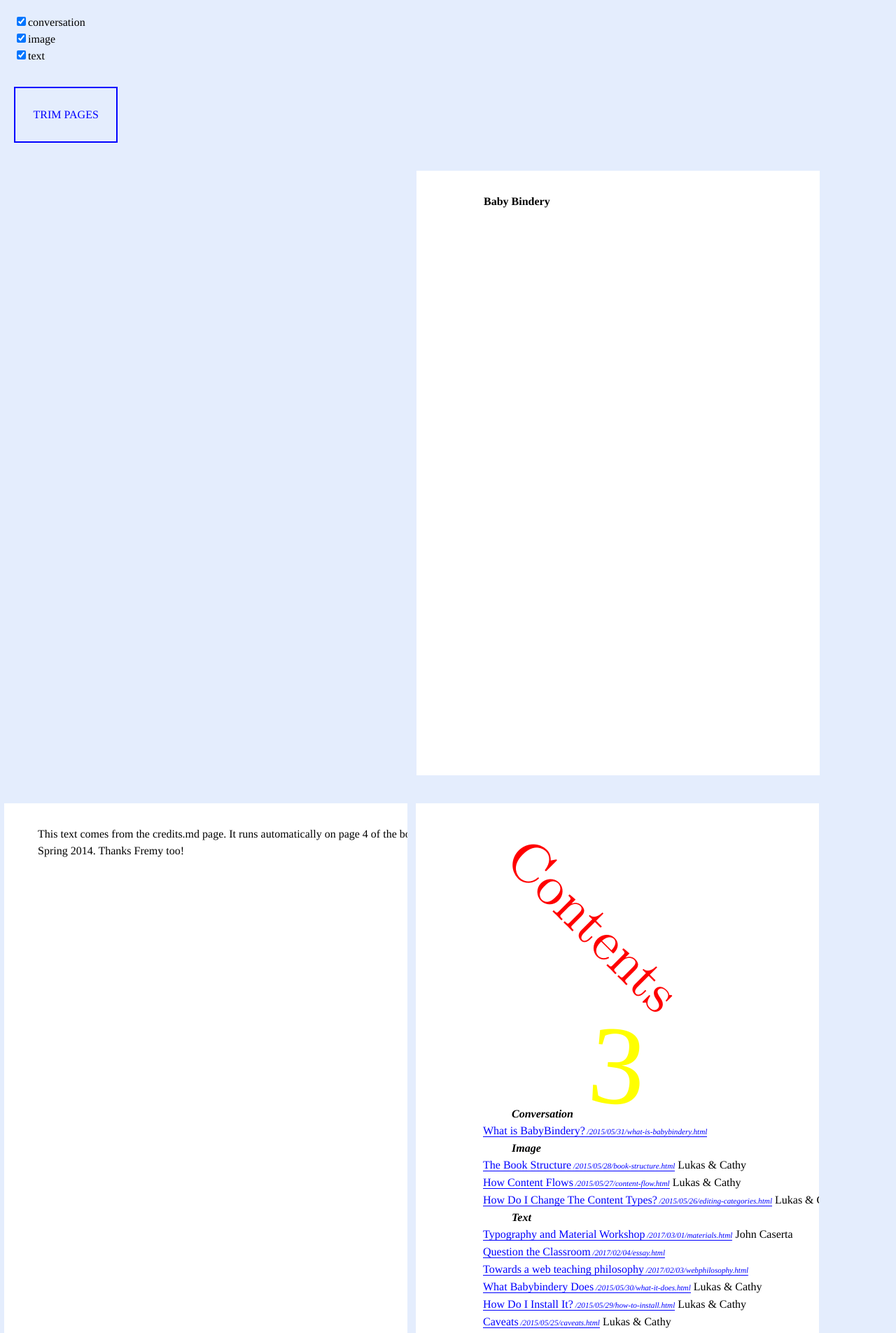
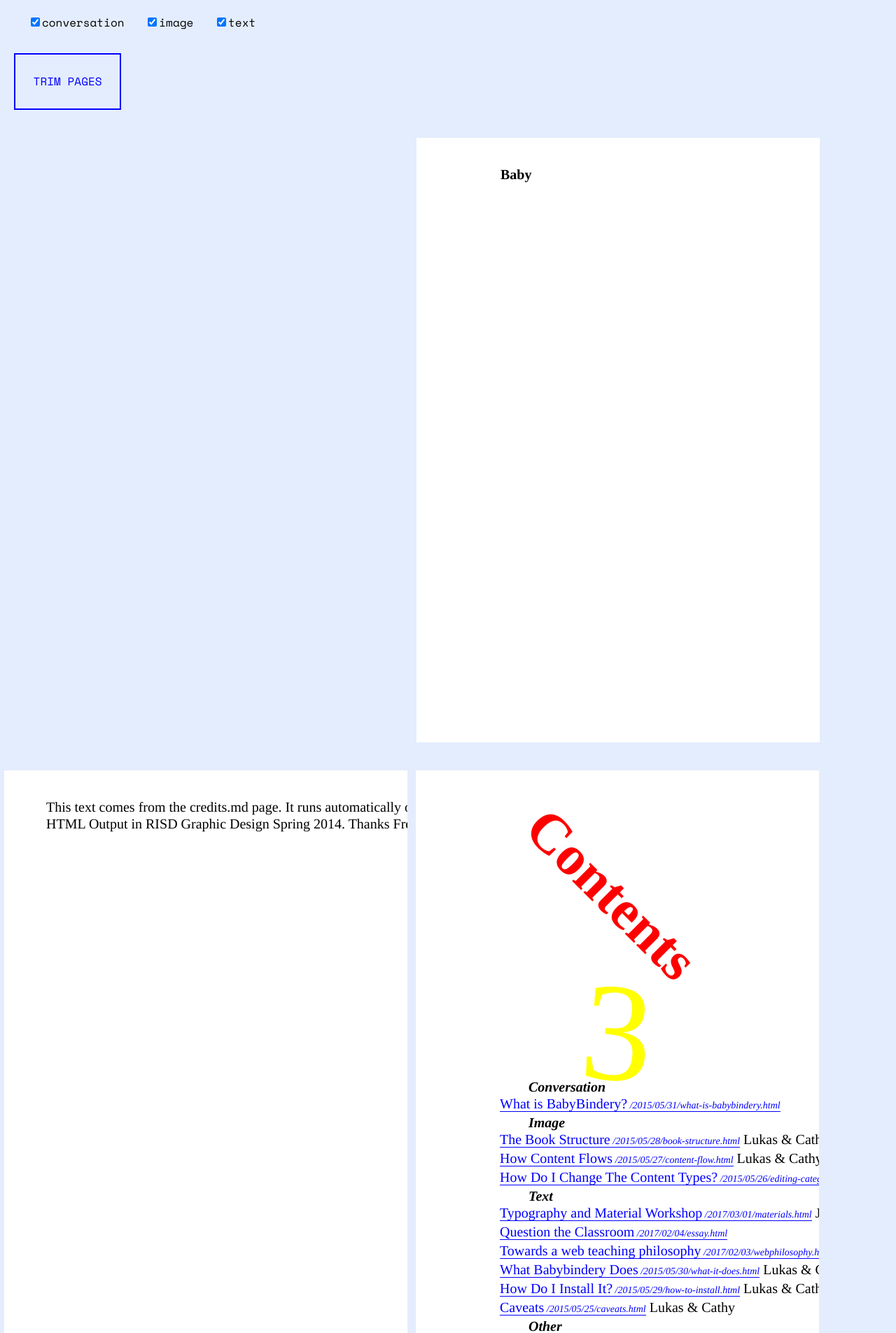
Before and after one commit to thedesignoffice/babybindery, a Jekyll site: the page built from book.html, in a window 1280 px wide. Shown: the top 1905 px of the page at 70% size. Built offline with Jekyll 4.4.1, drawn with Linux system fonts in a browser that asks for light colours; some of the changed text lies outside the part shown.

Commit message:
units clean-up
put global size and line-height in root

```diff
--- a/_includes/print_menu.html
+++ b/_includes/print_menu.html
@@ -1,14 +1,15 @@
 <div class="menu noprint">
+  <ol>
   {% for content_type in site.content_types %}
   {% for post in site.posts %}
   {% if post.content-type == content_type %}
-  <input type="checkbox" id="checkbox-{{content_type}}" />{{ content_type }}<br />
+  <li><input type="checkbox" id="checkbox-{{content_type}}" />{{ content_type }}</li>
   {% break %}
   {% endif %}
    <!-- Basically, break if we see any content of the type we're looking for (so no checkbox appears if no content of that content type) -->
   {% endfor %}
 
   {% endfor %}
-
+  </ol>
   <a id="trim_pages_button" class="button">Trim Pages</a> <a style="display: none" id="print_button" class="button">Print!</a>
 </div>
--- a/book.html
+++ b/book.html
@@ -53,7 +53,7 @@
 <!-- All Content -->
 {% for type in site.content_types %}
 
-<div class="content {{ type }}">
+<div class="content newchapter {{ type }}">
   <h4 class="chapter_head">{{ type }}</h4>
 </div>
 
--- a/css/book.css
+++ b/css/book.css
@@ -7,8 +7,6 @@
 body{
   background: #e4edfd;
   width: calc((var(--trim-width)*2 + 50px));
-  font-size: 12pt;
-  line-height: 18pt;
   counter-reset: section;
   margin: 0;
 }
@@ -24,7 +22,10 @@
 
 .menu{
   margin: 20px;
+  font-family: 'space mono', monospace;
+  font-size: .8rem;
 }
+.menu li { display: inline-block; margin-left: 1rem; }
 
 .sheetwrapper {  width: calc((var(--trim-width)*2 + 25px));  }
 .sheet {
@@ -143,27 +144,37 @@
   -ms-hyphens: auto;
   hyphens: auto;
   color: red;
-  font-size: 5em;
+  font-size: 4em;
   margin-left: 1em;
   width: 200%;
   margin-bottom: 4em;
   display: inline-block;
   line-height: 100%;
   transform: rotate(45deg);
+  /*
+  -moz-text-fill-color: #fff;
+-webkit-text-fill-color: #fff;
+-moz-text-stroke-color: #000;
+-webkit-text-stroke-color: #000;
+-moz-text-stroke-width: 2px;
+-webkit-text-stroke-width: 2px;
+*/
   transform-origin: left top;
   mix-blend-mode: multiply;
   text-transform: capitalize;
-  font-family: "Latin Modern Roman"; font-weight: 100;
 }
 
+.newchapter {
+
+}
 
 h2 {  }
 
 .page p { margin: 0; text-indent: -5%; display: inline; }
 .page p:before {
   counter-increment: section;
-  content: counter(section) " ";
-  font-family: "space mono"; font-size: .5rem; color: green;
+  content:  counter(section) "  ";
+  font-family: "space mono"; font-size: .5rem; line-height: 0; color: green;
 }
 
 a{
--- a/css/reset.css
+++ b/css/reset.css
@@ -19,7 +19,8 @@
 	margin: 0;
 	padding: 0;
 	border: 0;
-	font-size: 100%;
+	font-size: 1rem;
+	line-height: 1.2rem;
 	font: inherit;
 	vertical-align: baseline;
 	box-sizing: border-box;
--- a/css/universal.css
+++ b/css/universal.css
@@ -1,6 +1,8 @@
-:root {
+html {
   --trim-width: 6in;
   --trim-height: 9in;
+  font-size: 15pt;
+  line-height: 40pt;
 }
 
 body{
@@ -8,9 +10,15 @@
   color: black;
   text-align: left;
   width: 80%;
-  font-size: 17px;
-  line-height: 30px;
-  margin: 7vw;
+  margin: 1rem;
+  font-size: 1rem;
+  line-height: 1.2rem;
+}
+@media (min-width: 1500px) {
+  :root {  }
+}
+@media (max-width: 400px) {
+  :root {  }
 }
 
 img{
@@ -19,6 +27,9 @@
 
 h1, h2, h3, h4 {
   font-weight: bold;
+  text-align: justify;
+  text-align-last: justify;
+  font-size: 3rem;
 }
 h3 {  font-style: italic;}
 .toc h3 { text-transform: capitalize; text-indent: 41px; }
```
